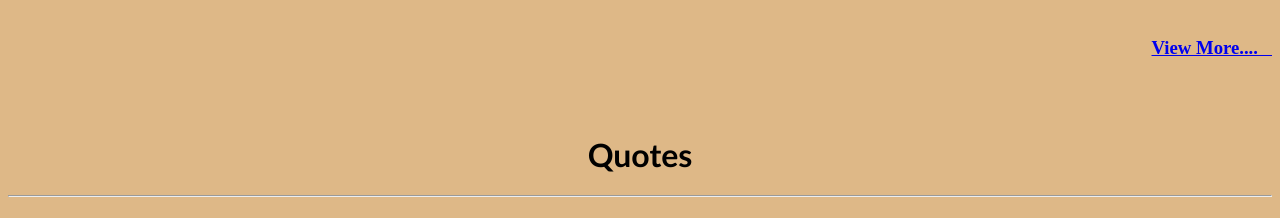
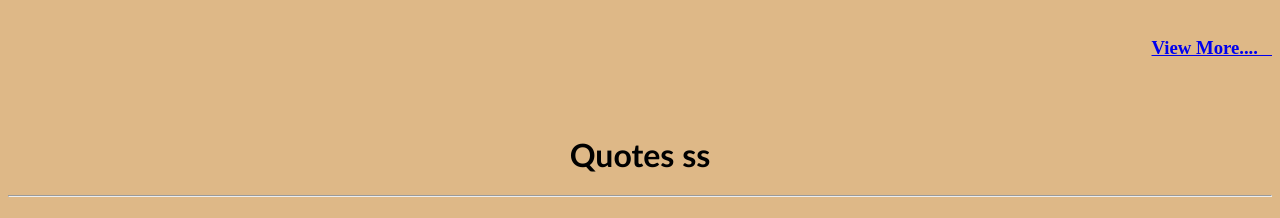
Before and after one commit to sahoochinmay/oct2test1, a plain HTML site: page index.html in a window 1280 px wide. Shown: the part 920-1138 px from the top of the page. Drawn offline with Linux system fonts and the light colour scheme.

Commit message:
Change qu

```diff
--- a/index.html
+++ b/index.html
@@ -132,7 +132,7 @@
     <div align="center" id="quotes">
       <br />
       <br />
-      <h1 class="heading">Quotes</h1>
+      <h1 class="heading">Quotes ss</h1>
       <hr />
       <h4>
         “It Is Very Easy To Defeat Someone, But It Is Very Hard To Win Someone”
```
